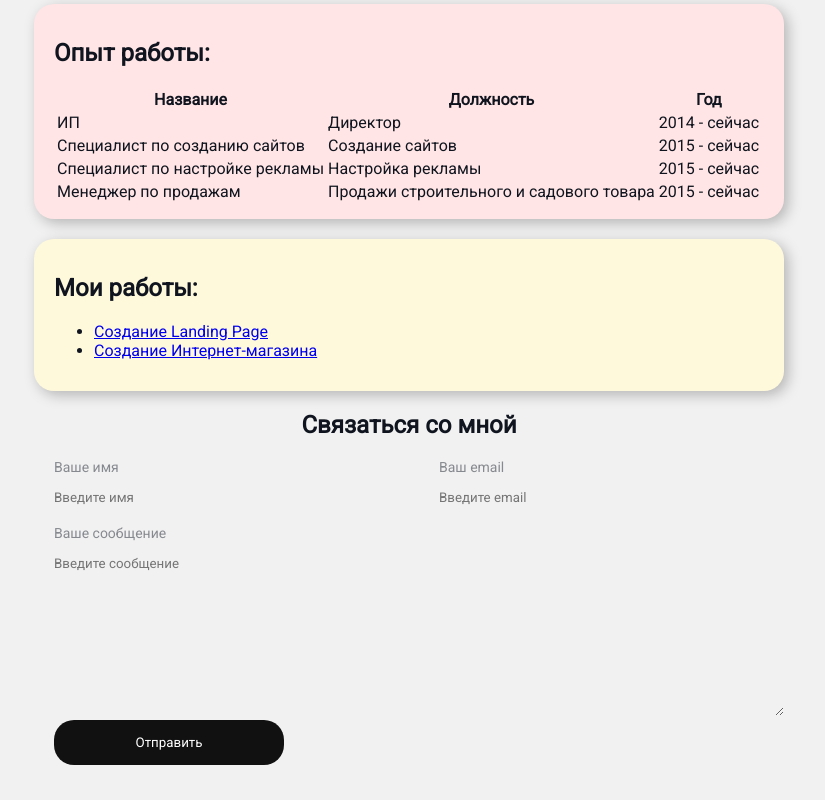
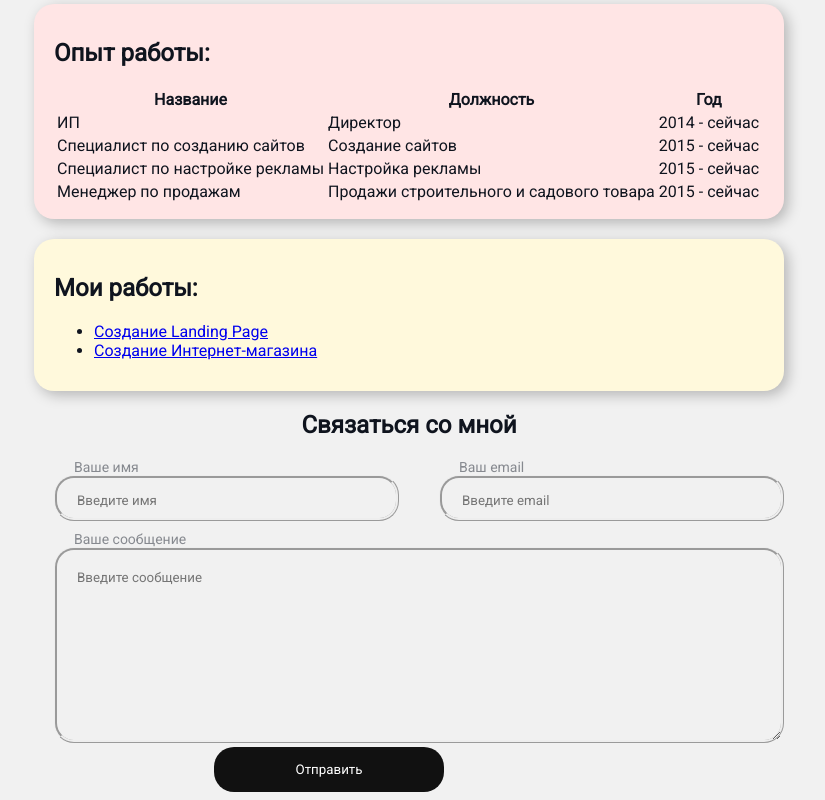
Before and after one commit to Gengarr/resume, a plain HTML site: page index.html in a window 1280 px wide. Shown: the part 549-1349 px from the top of the page, without its empty margins (231-1056 px from the left). Before the commit the page ends 1322 px from the top, so only its background shows below. Drawn offline with Linux system fonts and the light colour scheme.

Commit message:
Add files via upload

```diff
--- a/index.html
+++ b/index.html
@@ -13,7 +13,7 @@
     <div class="info">
     <img src="avatar.jpg" alt="Фото Дмитрия Козляка" class="avatar">
         <div class="info-text">
-        <h1>Козляк Дмитрий</h1>
+        <h1 class="h1">Козляк Дмитрий</h1>
 
         <p>Я <strong>программист</strong> html и css. Пишу только <strong>качественный</strong> код.</p>
 
@@ -106,7 +106,7 @@
         </div>
         <div class="form-group">
             <label for="message">Ваше сообщение</label>
-            <textarea id="message" cols="30" rows="10" placeholder="Введите сообщение"></textarea>
+            <textarea class="inp" id="message" cols="30" rows="10" placeholder="Введите сообщение"></textarea>
         </div>
         <input class="btn" type="submit" width="400px" value="Отправить">
     </form>
--- a/styles.css
+++ b/styles.css
@@ -7,6 +7,7 @@ body {
     background:#f1f1f1;
     color: #0f141e;
 }
+
 .a {
     color: #000;
     text-decoration: none;
@@ -97,14 +98,14 @@ a:visited {
     font-family: inherit;
     cursor: pointer;
     border-radius: 20px;
-    margin-left: 20px;
+    margin-left: 180px;
 }
 
 .btn:hover {
     opacity: 0.8;
     transition: 300ms;
     background: green;
-    box-shadow: 4,4,12 black;
+    box-shadow: 4,4,12  rgba(0,0,0, .25);
 }
 
 .form h2{
@@ -127,6 +128,12 @@ a:visited {
     }
 }
 
+.inp {
+    border-style:ridge;
+    border-radius: 20px;
+    padding: 20px;
+}
+
 .form-group {
     margin-left: 20px;
 }
@@ -136,7 +143,16 @@ a:visited {
     width: 50%;
     /* width: calc(50% - 30px); */
 }
-
+#name {
+    border-style:ridge;
+    padding-left: 20px;
+    border-radius: 20px;
+}
+#email {
+    border-style:ridge;
+    padding-left: 20px;
+    border-radius: 20px;
+}
 .form-row .form-group:last-child {
     margin-right: 0;
 }
@@ -145,6 +161,7 @@ a:visited {
     display: block;
     font-size: 14px;
     color: #86898f;
+    padding-left: 20px;
 }
 
 .form-group input, textarea {
```
